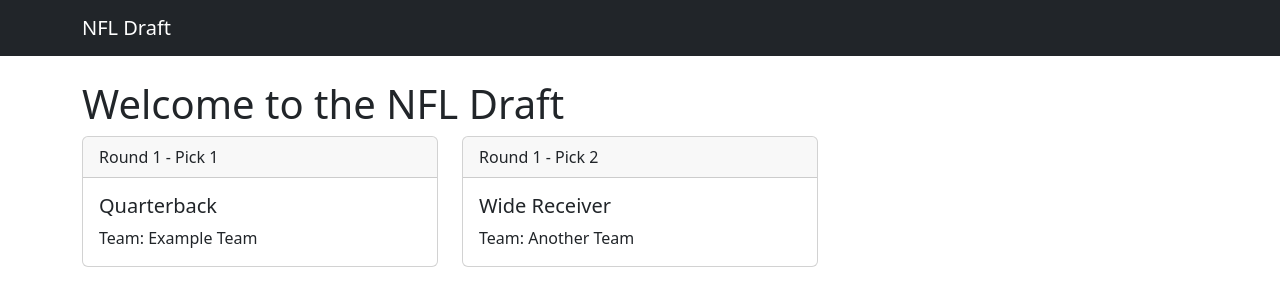
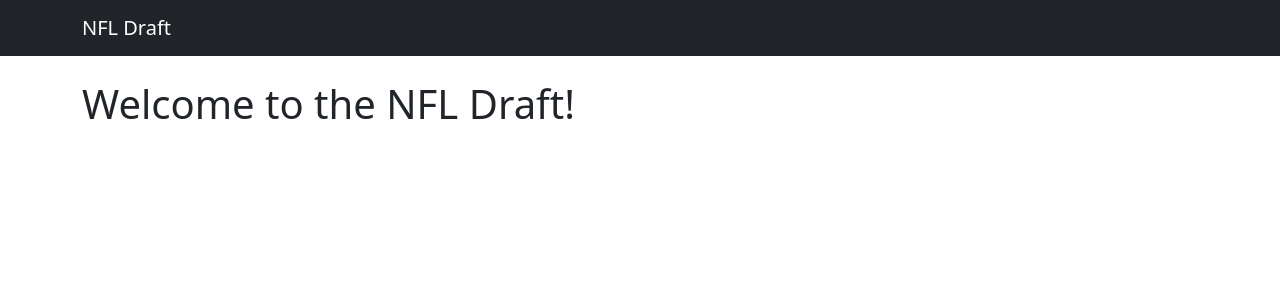
Before and after one commit to MWeingarden/hw1, a plain HTML site: page index.html in a window 1280 px wide. Drawn offline with nearby package versions, Linux system fonts and the light colour scheme.

Commit message:
Update index.html

```diff
--- a/index.html
+++ b/index.html
@@ -13,30 +13,7 @@
     </div>
   </nav>
   <div class="container mt-4">
-    <h1>Welcome to the NFL Draft</h1>
-    <div class="row">
-      <div class="col-lg-4 col-md-6 mb-4">
-        <div class="card">
-          <div class="card-header">
-            Round 1 - Pick 1
-          </div>
-          <div class="card-body">
-            <h5 class="card-title">Quarterback</h5>
-            <p class="card-text">Team: Example Team</p>
-          </div>
-        </div>
-      </div>
-      <div class="col-lg-4 col-md-6 mb-4">
-        <div class="card">
-          <div class="card-header">
-            Round 1 - Pick 2
-          </div>
-          <div class="card-body">
-            <h5 class="card-title">Wide Receiver</h5>
-            <p class="card-text">Team: Another Team</p>
-          </div>
-        </div>
-      </div>
+    <h1>Welcome to the NFL Draft!</h1>
       <!-- Add more draft picks here -->
     </div>
   </div>
```
